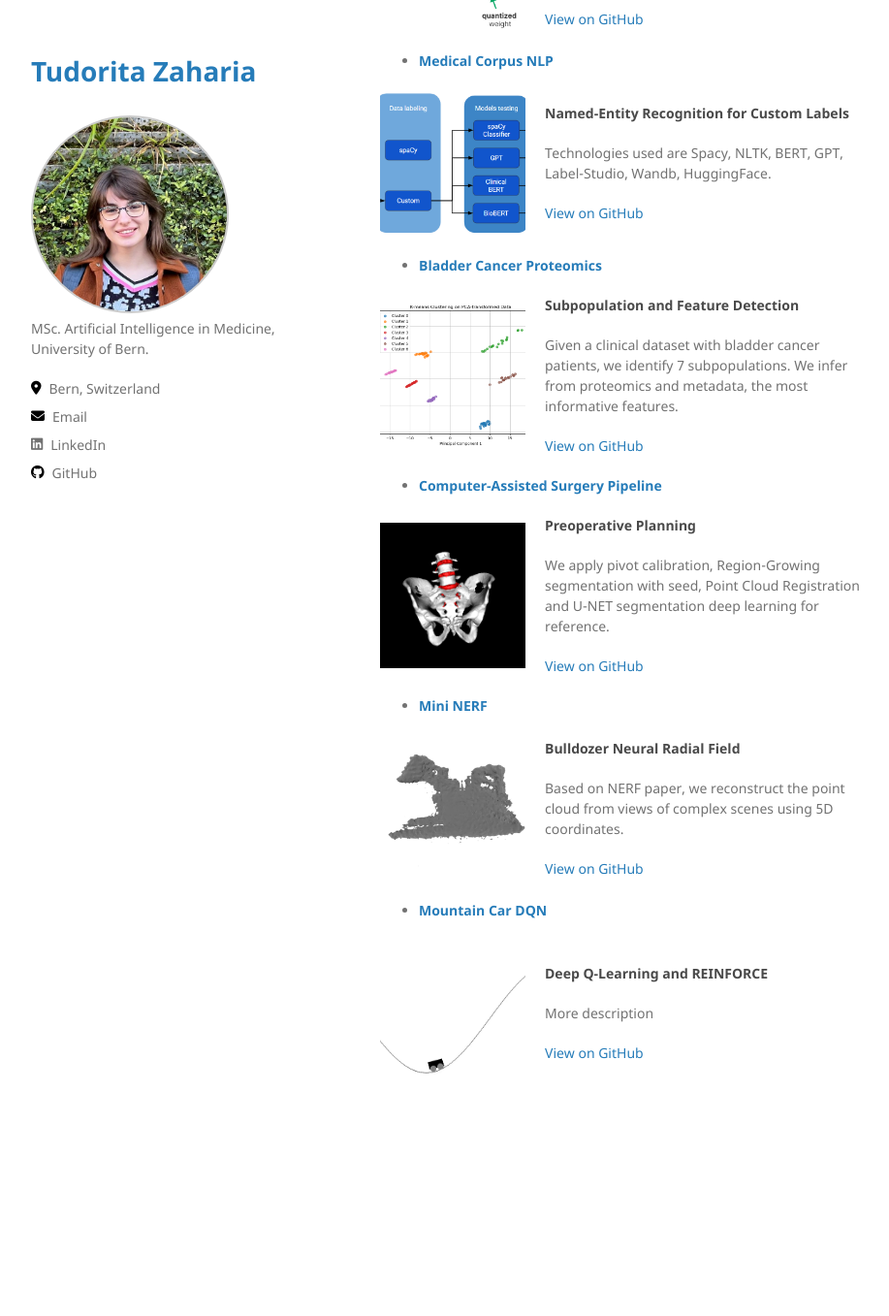
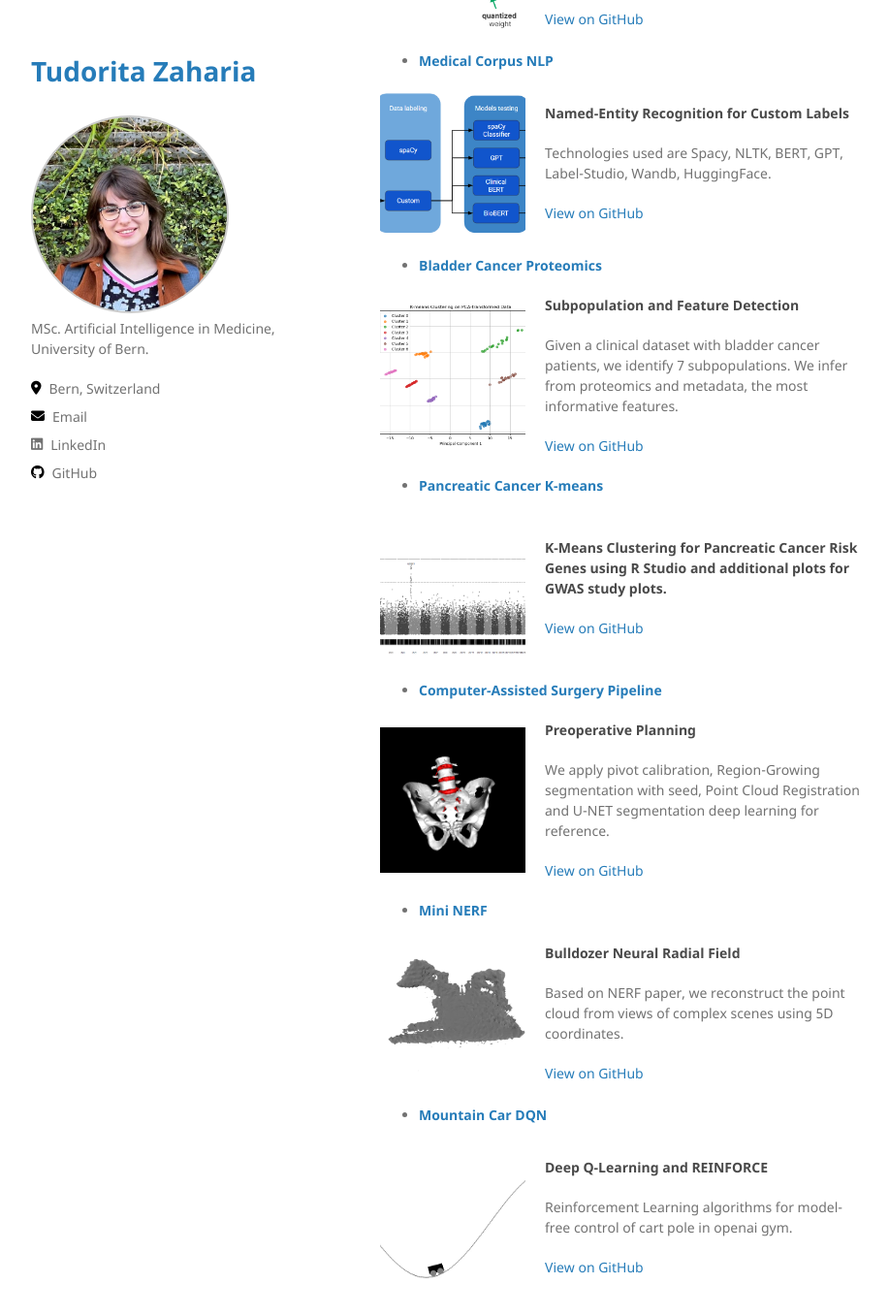
Before and after one commit to tudi72/tudi72.github.io, a Jekyll site: the page built from index.md, in a window 1280 px wide and 1400 px high, scrolled down 596 px. Shown: the top 1357 px of the window at 97% size, without its empty margins (178-1095 px from the left). Built offline with Jekyll 4.4.1, drawn with Linux system fonts in a browser that asks for light colours; our own code applies the rules of GitHub Pages for plain Markdown files; before the commit the page ends 1785 px from its top, so only the background shows below that.

Commit message:
manhattan

```diff
--- a/index.md
+++ b/index.md
@@ -39,6 +39,15 @@ layout: default
   </div>
 </div>
 
+- **[Pancreatic Cancer K-means](https://github.com/tudi72/2024_GENOMICS_WGAS)**
+<div style="display: flex; align-items: center; margin-bottom: 20px;">
+  <img src="assets/img/manhattan.png" alt="Project 1" style="width: 150px; height: 150px; object-fit: cover; margin-right: 20px;">
+  <div>
+    <h4>K-Means Clustering for Pancreatic Cancer Risk Genes using R Studio and additional plots for GWAS study plots.</h4>
+    <p></p>
+    <a href="https://github.com/tudi72/2024_GENOMICS_WGAS" target="_blank">View on GitHub</a>
+  </div>
+</div>
 - **[Computer-Assisted Surgery Pipeline](https://github.com/tudi72/Computer_Assisted_Surgery)**
 <div style="display: flex; align-items: center; margin-bottom: 20px;">
   <img src="assets/img/disk.png" alt="Project 3" style="width: 150px; height: 150px; object-fit: cover; margin-right: 20px;">
@@ -66,7 +75,7 @@ layout: default
 
   <div>
     <h4>Deep Q-Learning and REINFORCE</h4>
-    <p>More description</p>
+    <p>Reinforcement Learning algorithms for model-free control of cart pole in openai gym.</p>
     <a href="https://github.com/tudi72/RL_DQN_MountainCar" target="_blank">View on GitHub</a>
   </div>
 </div>
```
Also changed, not shown: assets/img/manhattan.png (added).
